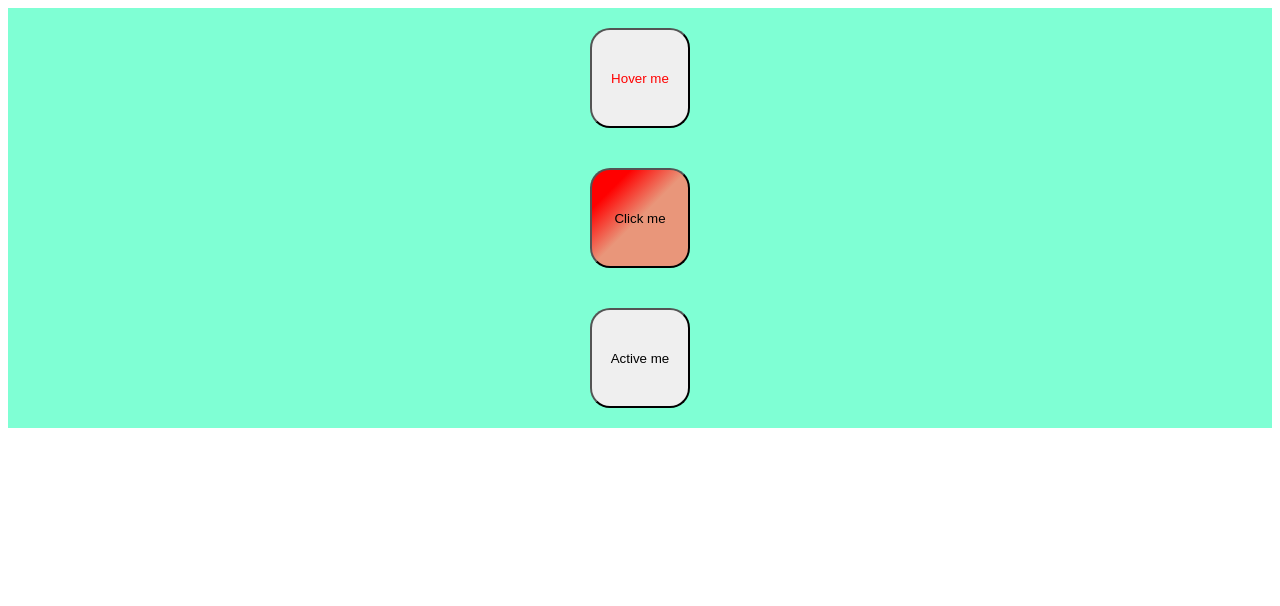
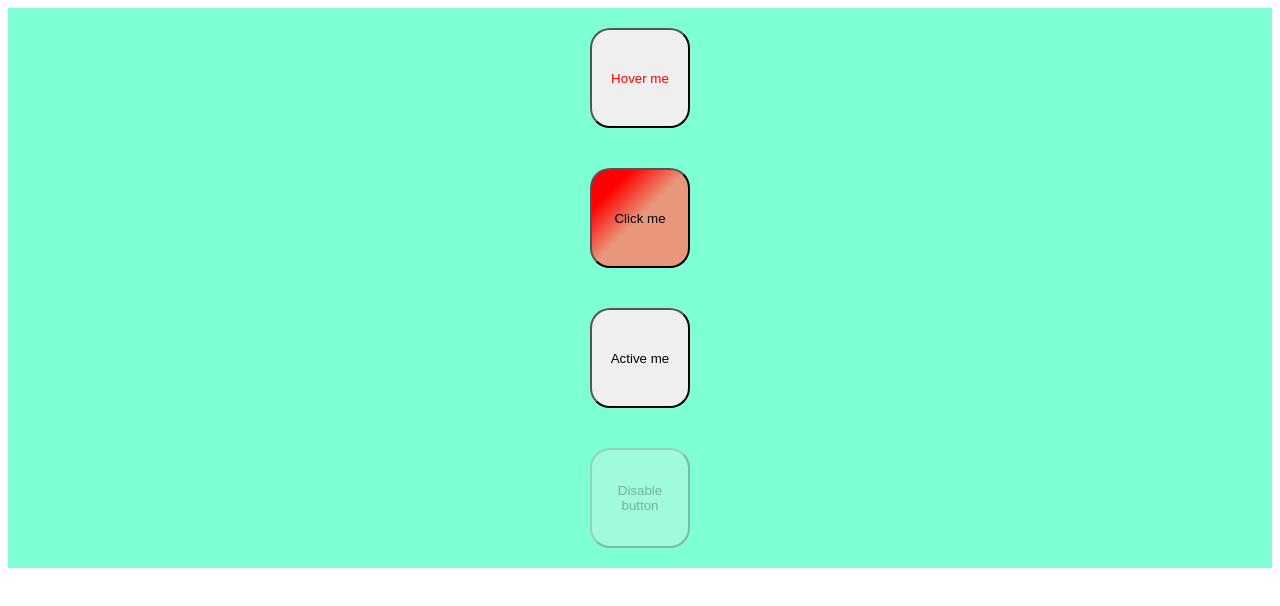
Before and after one commit to KinhKhaVN/Web, a plain HTML site: page Button/main.html in a window 1280 px wide. Drawn offline with Linux system fonts and the light colour scheme.

Commit message:
Disable attribute for button

```diff
--- a/Button/main.html
+++ b/Button/main.html
@@ -17,6 +17,7 @@
       <button class="hover-me" type="button"> Hover me </button>
       <button class="click-me" type="button"> Click me </button>
       <button class="active-me" type="button" onclick="changeClickMeButtonText()"> Active me </button>
+      <button disabled type="button"> Disable button </button>
 
     </div>
 
```
Also changed, not shown: Button/index.css (indentation only). Lines whose indentation alone changed are shown as unchanged.
